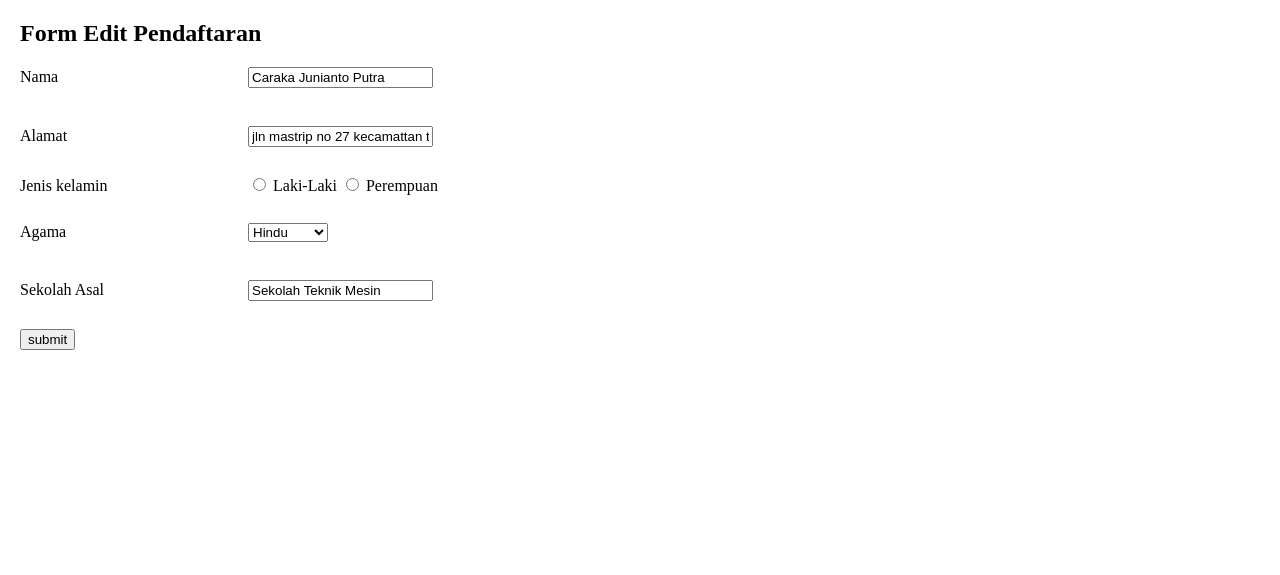
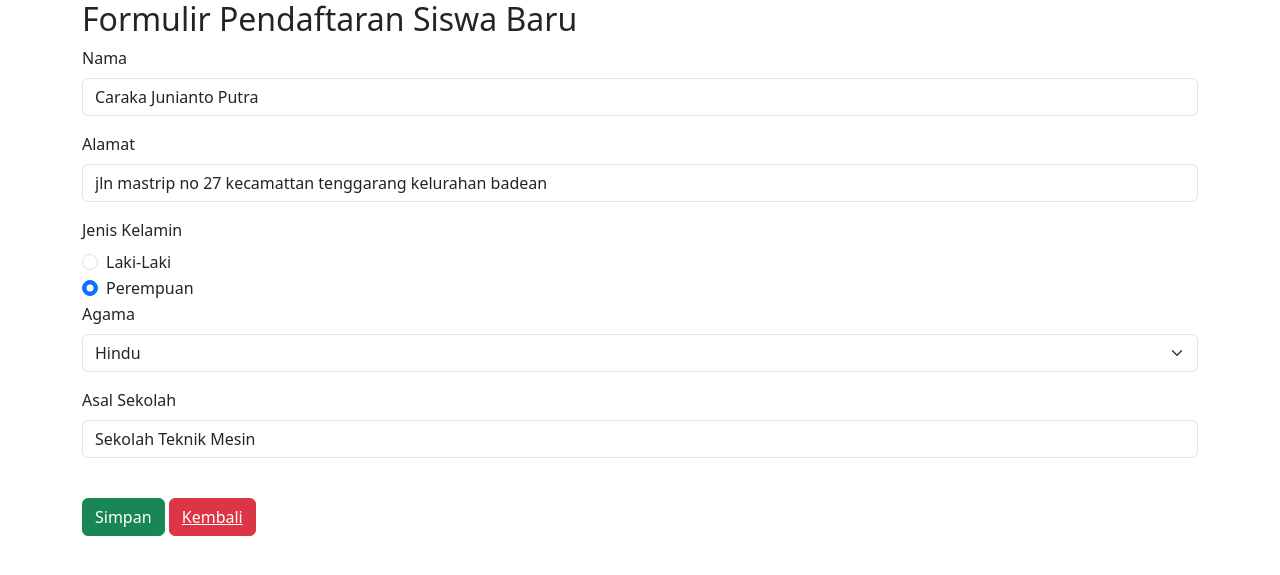
Before and after one commit to elisafebrian/Tugas_JWDC_Elisa_Febrian_Sholeha, a PHP site: page /Pertemuan13/form_edit.php?no_daftar=10 in a window 1280 px wide. Shown: the top 575 px of the page. Run offline with PHP 8.4, Linux system fonts and the light colour scheme; data comes from the database, SQL or seed files in the repository.

Commit message:
project 5

```diff
--- a/Pertemuan13/form_edit.php
+++ b/Pertemuan13/form_edit.php
@@ -3,19 +3,15 @@ include 'helper/koneksi_db.php';
 $no_daftar = $_GET['no_daftar'];
 $resultpendaftar = mysqli_query($conn, "SELECT * FROM tbl_pendaftaran WHERE no_daftar=$no_daftar");
 $data = mysqli_fetch_assoc($resultpendaftar);
-
-function active_radio_button($value,$input){
-    // apabila value dari radio sama dengan yang di input
-    $result= $value==$input?'cheked':'';
-    return $result;
-}
 //membuat data jurusan menjadi dinamis dalam bentuk array
 $agama = array('Islam','Kristen','Hindu','Budha','Protestan');
+function active_radio_button($value, $input){
+  //apabila value dari radio sma dengan yang diinput
+  $result = $value == $input? 'cheked':'';
+  return $result;
+}
 
-if($data==null){
-    echo('data tidak ada');
-    die();
-}
+
 ?>
 <html lang="en">
 
@@ -23,55 +19,58 @@ if($data==null){
   <meta charset="UTF-8">
   <meta name="viewport" content="width=device-width, initial-scale=1.0">
   <title>Form Edit</title>
-  <link rel="stylesheet" href="style.css" />
+  <link rel="stylesheet" href="bootstrap/css/bootstrap.css" />
 </head>
 
 <body>
-  <div class="container">
-    <h2>Form Edit Pendaftaran</h2>
-    <form action="edit.php" method="post">
+<div class="container">
+    <h2>Formulir Pendaftaran Siswa Baru</h2>
+    <form action="edit.php" method="POST">
     <input type="hidden" value="<?php echo htmlentities($data['no_daftar']) ?>" name="no_daftar">
-      <div class="container-box">
-        <label for="nama">Nama</label>
-        <input class="container-input" type="text"  value="<?php echo htmlentities($data['nama']) ?>" name="nama" id="nama" placeholder="nama lengkap" />
+  <div class="mb-3">
+        <label for="nama" class="form-label">Nama</label>
+        <input class="form-control" type="text" value="<?php echo htmlentities($data['nama']) ?>" name="nama" id="nama" placeholder="masukkan nama lengkap anda" />
       </div>
-      <br>
-      <div class="container-box">
-        <label for="alamat">Alamat</label>
-        <input class="container-input" type="text" value="<?php echo $data['alamat']; ?>" name="alamat" id="alamat" />
+        <div class="mb-3">
+        <label for="exampleFormControlTextarea1" class="form-label">Alamat</label>
+        <input class="form-control" type="text" value="<?php echo $data['alamat']; ?>"  name="alamat" id="alamat" rows="3" placeholder="masukkan alamat anda">
       </div>
-      <br>
-      <div>
-        <label for="gender">Jenis kelamin</label>
-        <input type="radio" name="gender" value="L" <?php echo active_radio_button("L", $data['gender'])?>> Laki-Laki
-        <input type="radio" name="gender" value="P" <?php echo active_radio_button("P", $data['gender'])?>> Perempuan
+
+      <div class="mb-3">
+        <label for="gender" class="form-label">Jenis Kelamin</label>
+      <div class="form-check">
+        <input class="form-check-input" type="radio" name="gender" id="gender"  value="L" <?php echo active_radio_button("L", $data['gender'])?>>
+        <label class="form-check-label" for="gender">
+         Laki-Laki
+        </label>
       </div>
-      <br>
-      <div class="container-box">
-        <label>Agama </label>
-        <select name="agama" <?php echo $data['agama'];?>>
-        <?php
+      <div class="form-check">
+        <input class="form-check-input" type="radio" name="gender" id="gender"  value="P" <?php echo active_radio_button("P", $data['gender'])?>checked>
+        <label class="form-check-label" for="gender">
+          Perempuan
+        </label>
+      </div>
+      <div class="mb-2">
+      <label for="agama">Agama</label>
+      </div>
+      <div class="mb-3">
+      <select class="form-select" name="agama" <?php echo $data['agama'];?> aria-label="Default select example">
+      <?php
                     foreach ($agama as $a){
                         echo "<option value='$a'";
                         echo $data['agama']==$a?'selected="selected"':'';
                         echo ">$a <option>";
                     }
                     ?>
-        </select>
+      </select>
       </div>
-      <br>
-      <div class="container-box">
-        <label for="sekolah_asal">Sekolah Asal</label>
-        <input class="container-input" type="text" name="sekolah_asal" id="sekolah_asal" placeholder="sekolah asal" value="<?php echo htmlentities($data['sekolah_asal']) ?>"/>
-      </div>
-      <br>
-      <input type="submit" value="submit">
-      <!-- <input type="text" onclick="send()" name="" id=""> -->
-      <!-- <script>
-        function send() {
-          alert("Data Dimasukkan");
-        }
-      </script> -->
+      <div class="mb-3">
+        <label for="sekolah_asal" class="form-label">Asal Sekolah</label>
+        <input  class="form-control" type="text" name="sekolah_asal" id="sekolah_asal"  placeholder="masukkan asal sekolah anda"value="<?php echo htmlentities($data['sekolah_asal']) ?>">
+      </div><br>
+      <button type="submit" class="btn btn-success" name="btn"><i class="fa-regular fa-floppy-disk"></i> Simpan</button>
+      <button type="submit" class="btn btn-danger" data-bs-dismiss="modal"><i class="fa-solid fa-xmark"></i><a href="list_siswa.php" style="color:white;"> Kembali</a></button>
+
     </form>
   </div>
 </body>
```
Also changed, not shown: Pertemuan13/form_daftar.php (+53 -11 lines), Pertemuan13/index.php (+34 -22 lines), Pertemuan13/list_siswa.php (+84 -21 lines).
